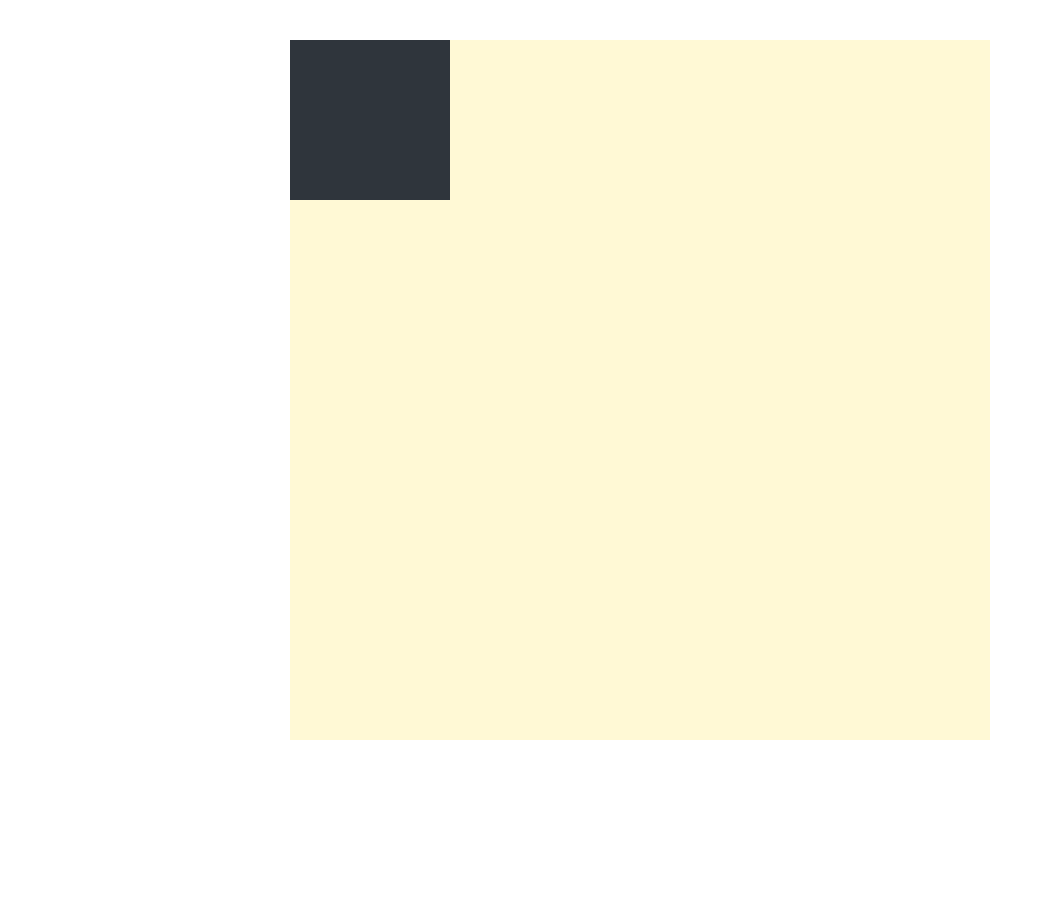
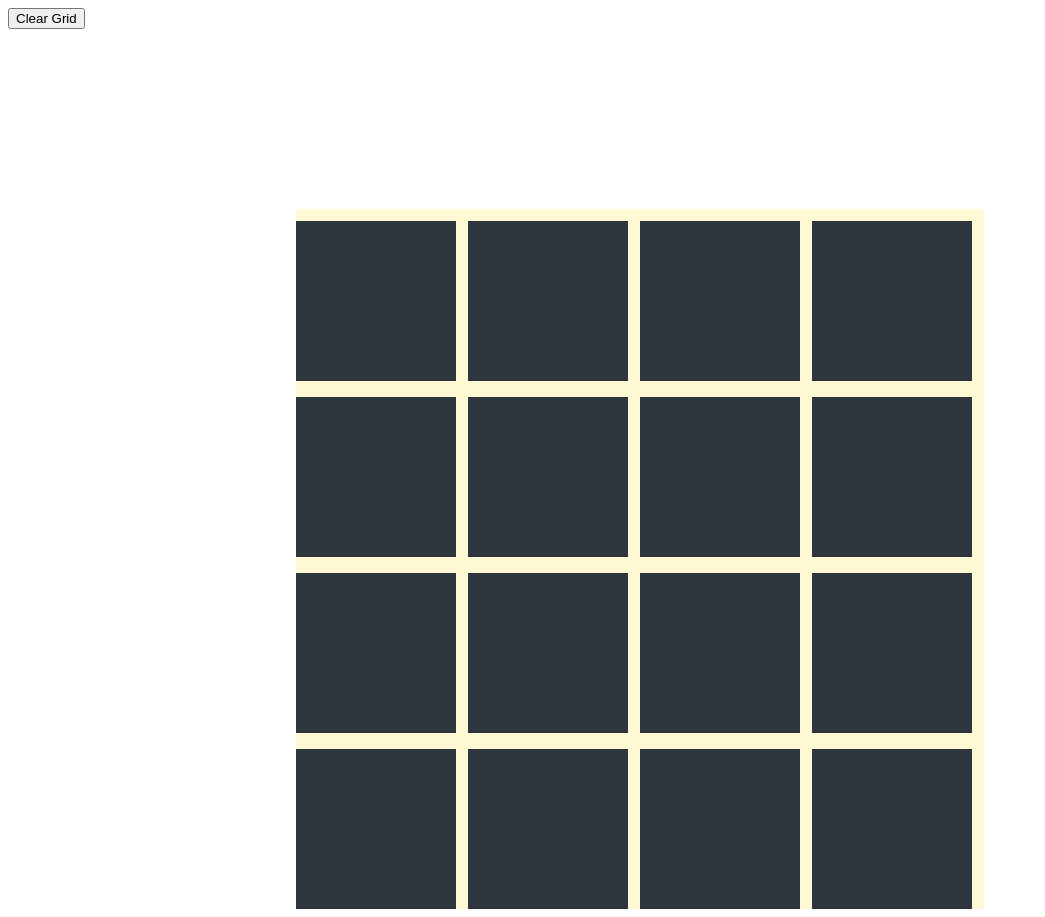
Before and after one commit to circleofawesome/16x16-Grid, a plain HTML site: page index.html in a window 1280 px wide. Shown: the whole page, without its empty margins (0-1045 px from the left). Before the commit the page ends 800 px from the top, so only its background shows below. Drawn offline with Linux system fonts and the light colour scheme.

Commit message:
working grid with clear button

```diff
--- a/grid.js
+++ b/grid.js
@@ -1,4 +1,14 @@
 $(document).ready(function(){
-	//var $box=$(".box");
-	$('.box').fadeIn(5000);
+	var sides=4;
+	var grid=sides*sides;
+	for(var i=0;i<grid;i++){
+		$(".container").append("<div class=box></div>");
+	}
+	var $box=$(".box");
+	$box.mouseenter(function(){
+		$(this).css("background-color","blue")
+	});
+	$('button').click(function(){
+		$box.css("background-color","#2F353C");
+	});
 });
--- a/index.html
+++ b/index.html
@@ -7,9 +7,9 @@
 	<link type="text/css" rel="stylesheet" href="stylesheet.css"></>
 </head>
 <body>
+	<button type="button">Clear Grid</button>
 	<div class="container">
-		<div class="box">
-		</div>
+
 	</div>
 <script src="jquery.js"></script>
 <script src="grid.js"></script>
--- a/stylesheet.css
+++ b/stylesheet.css
@@ -1,12 +1,19 @@
 .container{
 	height: 700px;
-	width: 700px;
+	width: 688px;
 	background-color: #FFF9D5;
-	margin: 40px auto auto auto;
+	margin: 180px auto auto auto;
 }
 .box{
 	height: 160px;
 	width: 160px;
 	background-color: #2F353C;
+	display: inline-block;
+	border-width: 12px 12px 0px 0px;
+	border-style: solid;
+	border-color: #FFF9D5;
 
 }
+button{
+
+}
```
